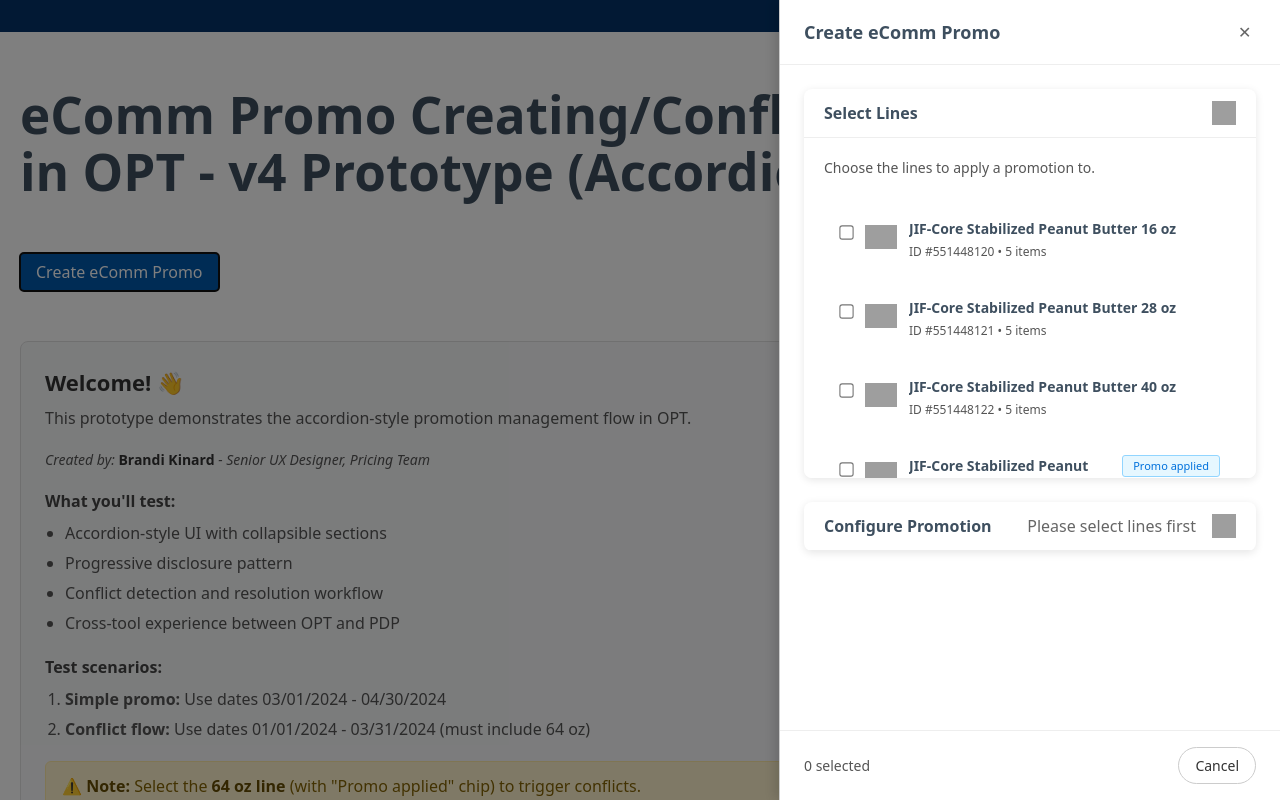
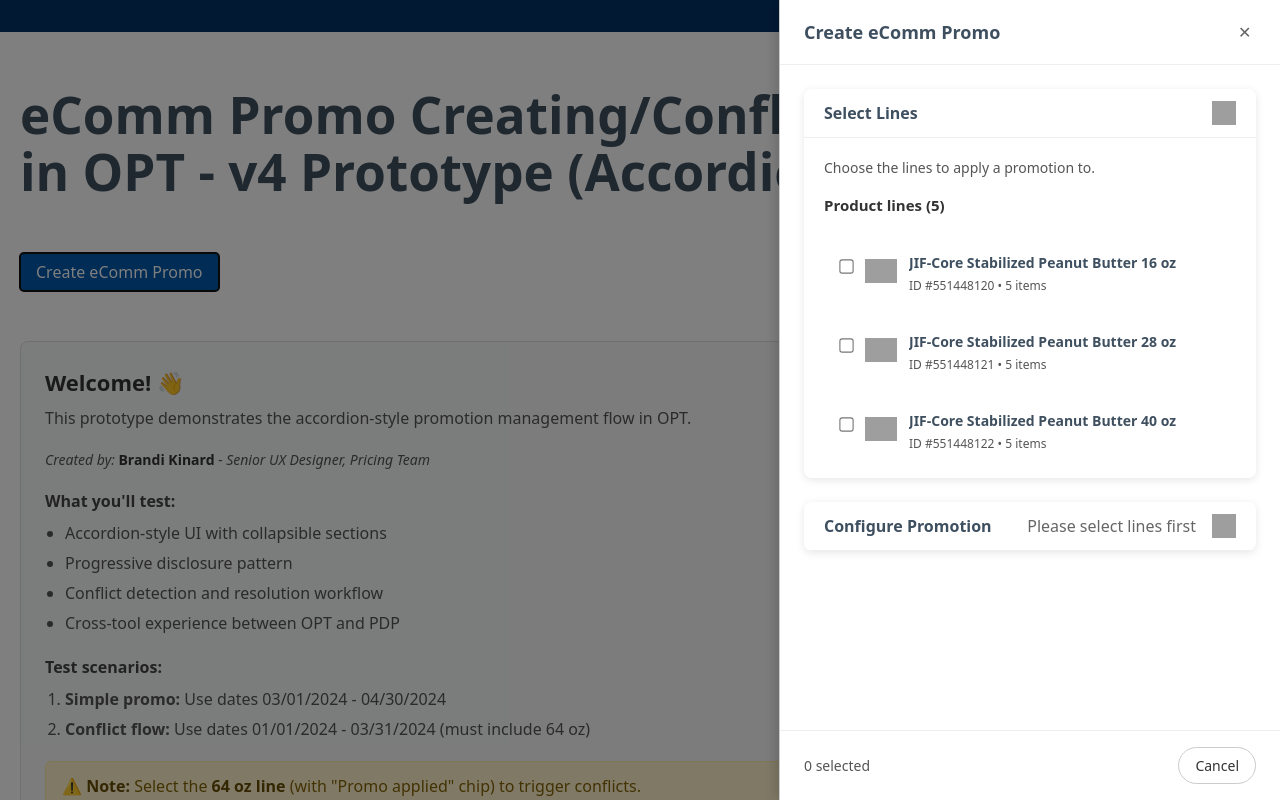
Before and after one commit to Brandi-Kinard/promo-proto-accordion-v2, a React (Vite) app: page / in a window 1280 px wide. Both pictures are taken after a click on the button "Create eComm Promo". Built offline with nearby package versions, Linux system fonts and the light colour scheme; grey boxes are pictures that could not be loaded.

Commit message:
Add 'Product lines (#)' label above line selection list

```diff
--- a/src/pages/Home.jsx
+++ b/src/pages/Home.jsx
@@ -231,6 +231,14 @@
                 }}>
                   Choose the lines to apply a promotion to.
                 </p>
+                <h4 style={{
+                  margin: '0 0 12px',
+                  fontSize: '15px',
+                  fontWeight: '600',
+                  color: '#333'
+                }}>
+                  Product lines ({jifLines.length})
+                </h4>
                 <LineSelection
                   lines={jifLines}
                   selectedLines={selectedLines}
```
